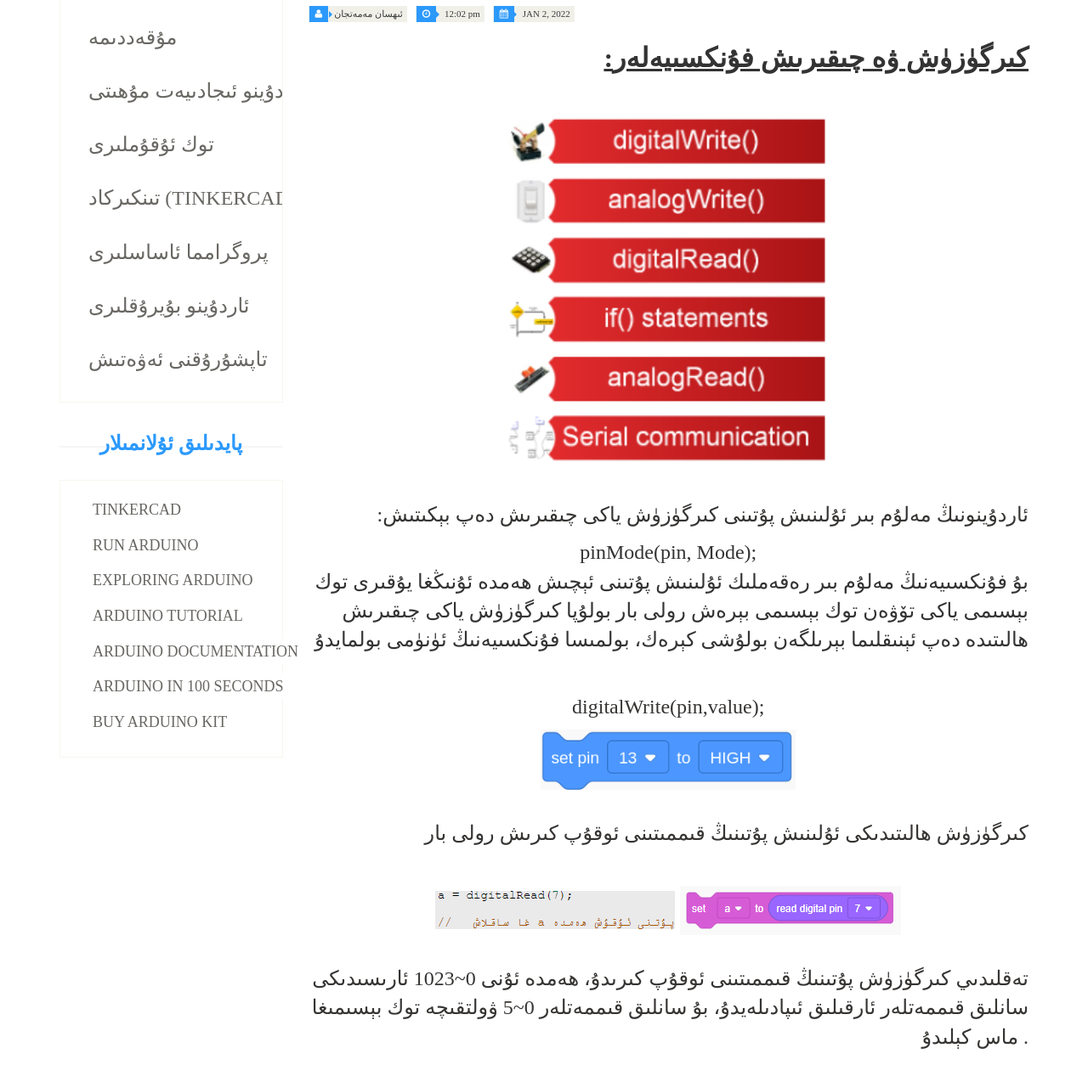
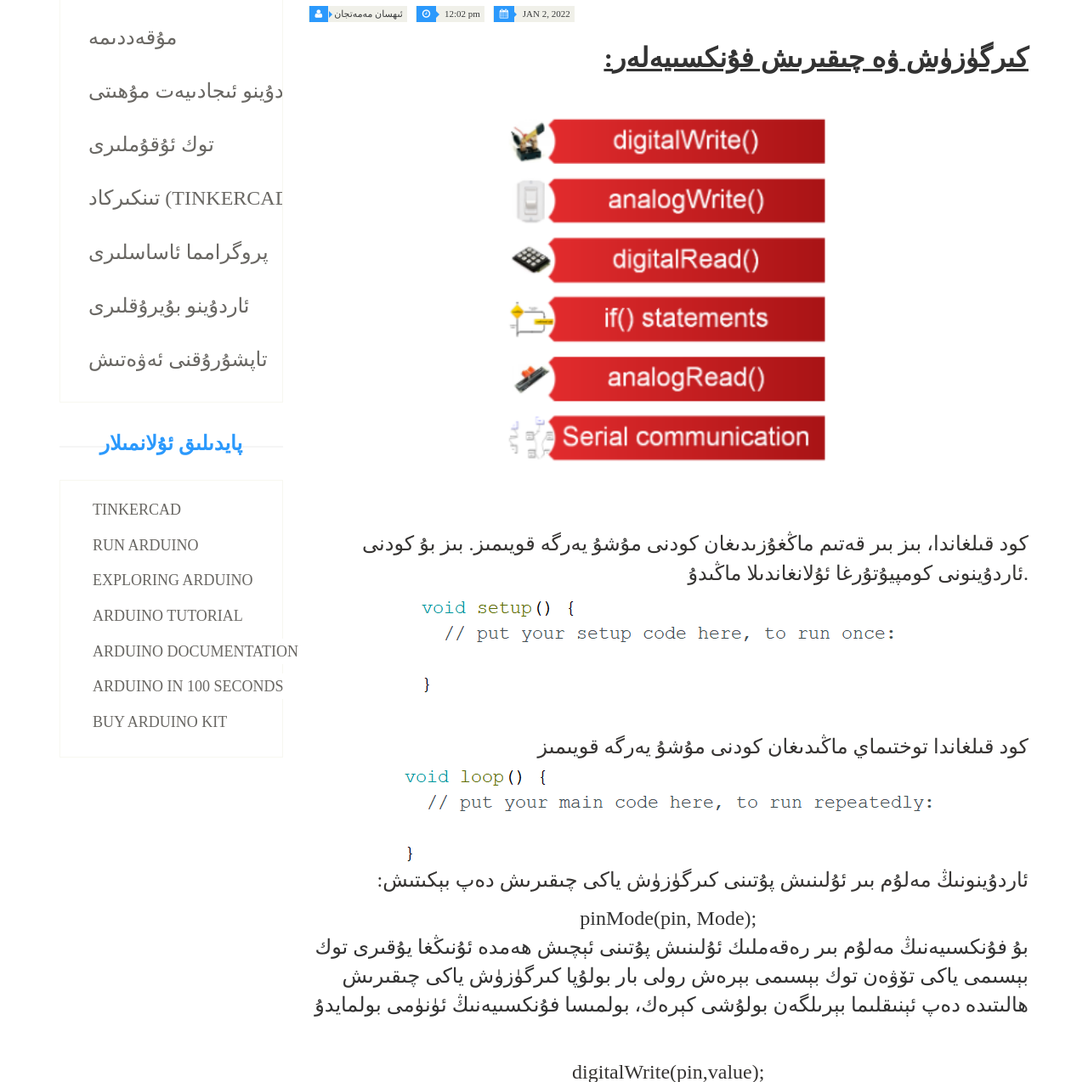
Before and after one commit to TheEhMan/mengutech, a Django app: page /digitaloutput/ in a window 1280 px wide. Shown: the part 320-1594 px from the top of the page at 85% size. Run offline with Django 4.2, Linux system fonts and the light colour scheme; some web fonts are replaced.

Commit message:
added void loop and void setup to digital output

```diff
--- a/accounts/templates/accounts/digitaloutput.html
+++ b/accounts/templates/accounts/digitaloutput.html
@@ -224,10 +224,17 @@
 							</div>
 							<h1 style="font-size: xx-large;"><u><b>:كىرگۈزۈش ۋە چىقىرىش فۇنكسىيەلەر</b></u></h1>
 							<br>
+
 							<center><img src="{% static 'images/Electronics/digital_command.png' %}" alt="" style="min-width:400px;"></center>
 							<br>
+							<br>
+							<p>كود قىلغاندا، بىز بىر قەتىم ماڭغۇزىدىغان كودنى مۇشۇ يەرگە قويىمىز. بىز بۇ كودنى ئاردۇينونى كومپيۇتۇرغا ئۇلانغاندىلا ماڭىدۇ. </p>
+							<center><img src="{% static 'images/Electronics/void_setup.png' %}" alt="" style="min-width:400px;"></center>
+							<br>
+							<p>كود قىلغاندا توختىماي ماڭىدىغان كودنى مۇشۇ يەرگە قويىمىز </p>
+							<center><img src="{% static 'images/Electronics/void_loop.png' %}" alt="" style="min-width:400px;"></center>
 							<p>:ئاردۇينونىڭ مەلۇم بىر ئۇلىنىش پۇتىنى كىرگۈزۈش ياكى چىقىرىش دەپ بېكىتىش
-							<br>
+								<br>
 							<center>pinMode(pin, Mode);</center>
 
 							بۇ فۇنكسىيەنىڭ مەلۇم بىر رەقەملىك ئۇلىنىش پۇتىنى ئېچىش ھەمدە ئۇنىڭغا يۇقىرى توك بېسىمى
```
Also changed, not shown: static/images/Electronics/void_loop.png (added), static/images/Electronics/void_setup.png (added).
